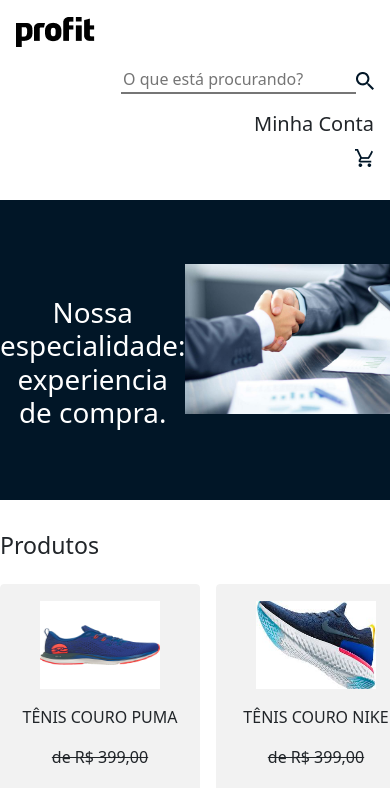
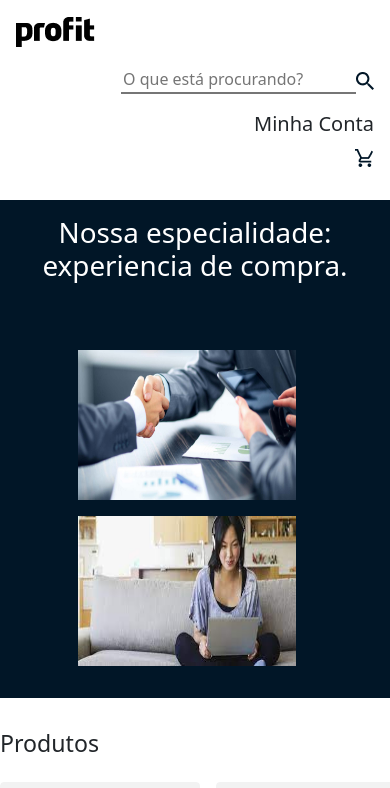
Before and after one commit to kelvyntelles/Projeto_Profit-e, a React (Create React App) app in the folder profit-app/: page / in a window 390 px wide. Shown: the top 788 px of the page. Built offline with nearby package versions, Linux system fonts and the light colour scheme; what miragejs would draw is missing.

Commit message:
transformando o Banner em um componente responsivo

```diff
--- a/profit-app/src/components/Banner/styles.ts
+++ b/profit-app/src/components/Banner/styles.ts
@@ -3,7 +3,7 @@
 export const Container =styled.main`
     margin: 0 auto;
     padding: 0;
-    height: 300px;
+    min-height: 300px;
 
     .banner {
         display: grid;
@@ -34,4 +34,54 @@
             }
         }
     }
+
+    @media screen and (max-width: 1086px) {
+        .banner {
+            display: grid;
+            grid-template-columns: 1fr;
+            grid-template-rows: 1fr;
+
+            .bannerEsquerda {
+                padding-top: 1rem;
+                height: 150px;
+            }
+
+            .bannerDireita {
+                padding-top: 0;
+                padding-bottom: 1rem;
+                text-align: center;
+            }
+        }
+    }
+
+    @media screen and (max-width: 703px) {
+        .banner {
+            display: grid;
+            grid-template-columns: 1fr;
+            grid-template-rows: 1fr;
+
+            .bannerEsquerda {
+                padding-top: 1rem;
+                height: 150px;
+            }
+
+            .bannerDireita {
+                padding-top: 0;
+                padding-bottom: 2rem;
+                display: grid;
+                grid-template-columns: 1fr;
+                grid-template-rows: 1fr;
+                text-align: center;
+
+                .imgBannerDireita {
+                    margin-bottom: 1rem;
+                    width: 60%;
+                }
+
+                .img2BannerDireita {
+                    width: 60%;
+                }
+            }
+        }
+    }
 `
```
